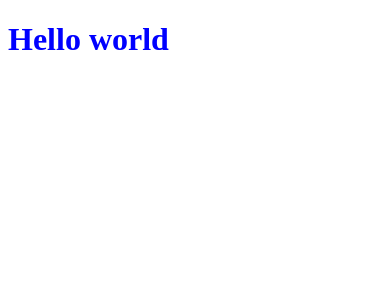
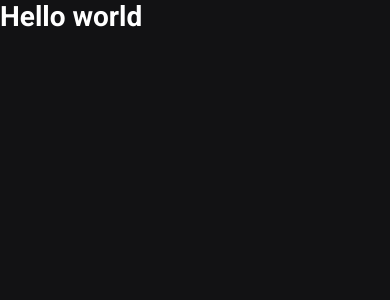
Before and after one commit to flvSantos15/aula03-ignews, a Next.js app: page / in a window 390 px wide. Shown: the top 300 px of the page. Built offline with nearby package versions, Linux system fonts and the light colour scheme.

Commit message:
Estilos globais do app

```diff
--- a/src/pages/_app.tsx
+++ b/src/pages/_app.tsx
@@ -1,4 +1,6 @@
 import { AppProps } from 'next/app'
+
+import '../styles/global.scss'
 
 function MyApp({ Component, pageProps }: AppProps) {
   return <Component {...pageProps} />
--- /dev/null
+++ b/src/pages/_document.tsx
@@ -0,0 +1,19 @@
+import Document,  {Html, Head, NextScript, Main} from 'next/document'
+
+export default class Mydocument extends Document{
+  render(){
+    return(
+      <Html>
+        <Head>
+          <link rel="preconnect" href="https://fonts.googleapis.com"/>
+          <link rel="preconnect" href="https://fonts.gstatic.com"/>
+          <link href="https://fonts.googleapis.com/css2?family=Roboto:wght@400;700;900&display=swap" rel="stylesheet"/>
+        </Head>
+        <body>
+          <Main />
+          <NextScript/>
+        </body>
+      </Html>
+    )
+  }
+}
--- a/src/pages/index.tsx
+++ b/src/pages/index.tsx
@@ -1,9 +1,14 @@
-import styles from '../styles/home.module.scss'
+import Head from 'next/head'
 
 export default function Home() {
   return (
-    <h1 className={styles.title}>
-      Hello world
-    </h1>
+    <>
+      <Head>
+          <title>Início | ig.news</title>
+        </Head>
+      <h1>
+        Hello world
+      </h1>
+    </>
     )
 }
--- /dev/null
+++ b/src/styles/global.scss
@@ -0,0 +1,42 @@
+*{
+  margin: 0;
+  padding: 0;
+  box-sizing: border-box;
+}
+:root{
+  --white: #ffffff;
+
+  --gray-100: #e1e1e6;
+  --gray-300: #a8a8b3;
+  --gray-900: #121214;
+
+  --cyan-500: #61dafb;
+  --yellow-500: #eba417;
+}
+@media (max-width: 1000px){
+  html{
+    font-size: 93.75%;
+  }
+}
+@media (max-width: 720px){
+  html{
+    font-size: 87.5%;
+  }
+}
+body{
+  background: var(--gray-900);
+  color: var(--white);
+}
+
+body, input, textarea, select, button{
+  font: 400 1rem "Roboto", sans-serif;
+}
+
+button{
+  cursor: pointer;
+}
+
+a{
+  color: inherit;
+  text-decoration: none;
+}
--- a/src/styles/home.module.scss
+++ /dev/null
@@ -1,3 +0,0 @@
-.title{
-  color: blue
-}
```
